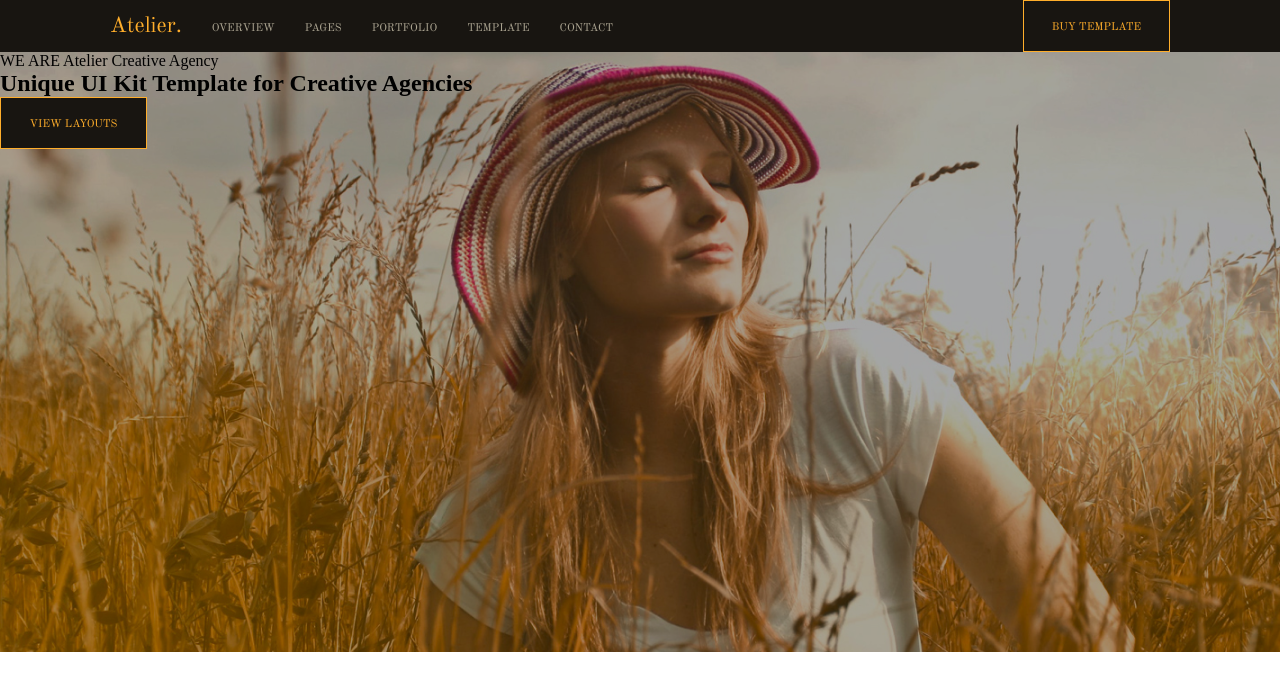
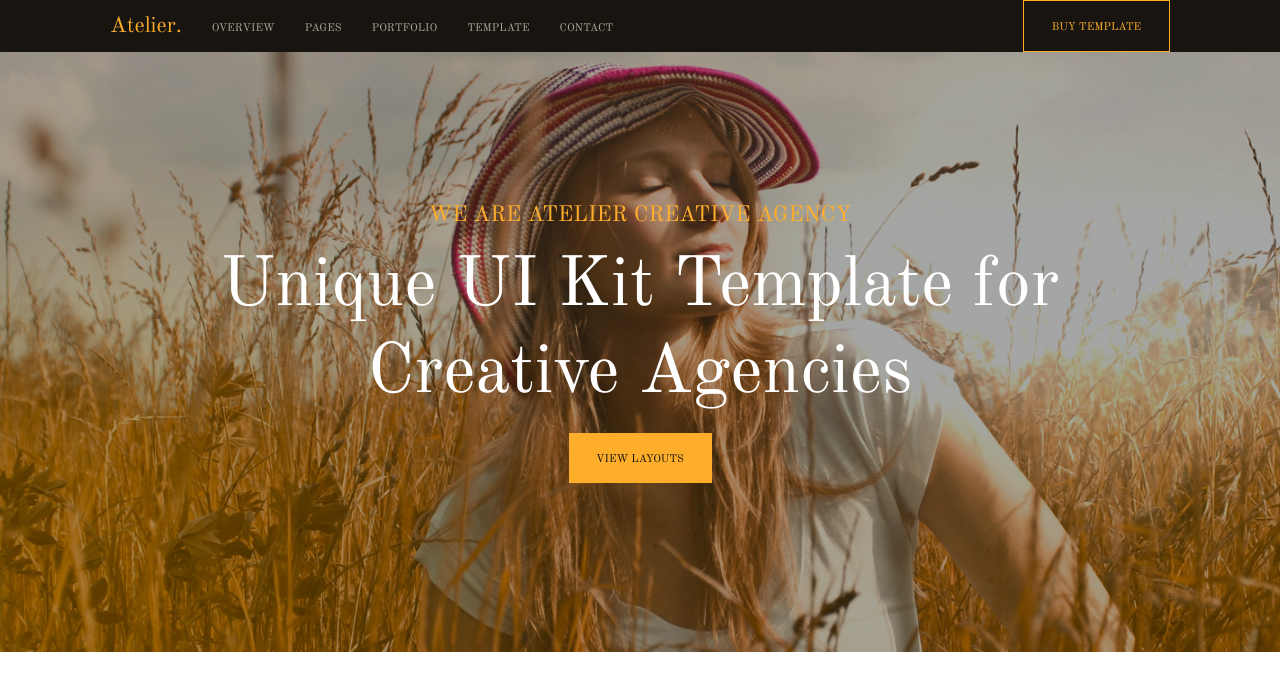
Before and after one commit to maximmc911/Atelier, a plain HTML site: page app/index.html in a window 1280 px wide. Drawn offline with nearby package versions, Linux system fonts and the light colour scheme.

Commit message:
make Header

```diff
--- a/app/css/style.css
+++ b/app/css/style.css
@@ -52,7 +52,7 @@ li{
     color: #ACA592;
 
 }
-.btn{
+.content_btn .btn{
     background: rgba(24, 21, 17, 1);
     border: 1px solid #FFAE2B;
     border-radius: 0px;
@@ -60,7 +60,7 @@ li{
     width: 147px;
     margin-right: 110px;
 }
-.btn a{
+.content_btn .btn a{
     color: rgba(255, 174, 43, 1);
     font-family: 'Old Standard TT';
     font-style: normal;
@@ -72,9 +72,50 @@ li{
     width:1440px;
     width: 100%;
     Height: 600px;
+
     background-image: url(/app/image/IMAGE.png);
-    background-position: center;
+    background-position:center;
 }
-.header_inner{
+.header_content{
+    align-items: center;
+    padding: 150px;;
+}
+
+.header_items p{
+    font-family: 'Old Standard TT';
+    font-style: normal;
+    font-weight: 400;
+    font-size: 22px;
+    text-align: center;
+    text-transform: uppercase;
+    color: #FFAE2B;
+}
+.header_items h2{
+    padding: 15px;
+    font-family: 'Old Standard TT';
+font-style: normal;
+font-weight: 400;
+font-size: 70px;
+text-align: center;
+color: #FFFFFF;
+}
+.header_btn{
+    display: flex;
+    justify-content: center;
+    align-items: center;
+}
+.header_btn .btn {
+    background: #FFAE2B;
+    border-radius: 0px;
+    height: 50px;
+    width: 143px;
+    border: none;
+}
+.btn a{
+    font-family: Old Standard TT;
+    font-size: 11px;
+    font-weight: 400;
+    text-align: center;
+    color: rgba(24, 21, 17, 1);
 
 }
--- a/app/index.html
+++ b/app/index.html
@@ -54,7 +54,7 @@
                 <div class="header_content_items">
                     <div class="header_items">
                         <p>WE ARE Atelier Creative Agency</p>
-                        <h2>Unique UI Kit Template for Creative Agencies</h2>
+                        <h2>Unique UI Kit Template for <br> Creative Agencies</h2>
                     </div>
                     <div class="header_btn">
                         <button class="btn">
@@ -66,6 +66,11 @@
 
         </div>
     </header>
+    <div class="main">
+        <div class="main_content">
+
+        </div>
+    </div>
     <script src='./js/main.js'></script>
 </body>
 </html>
```
